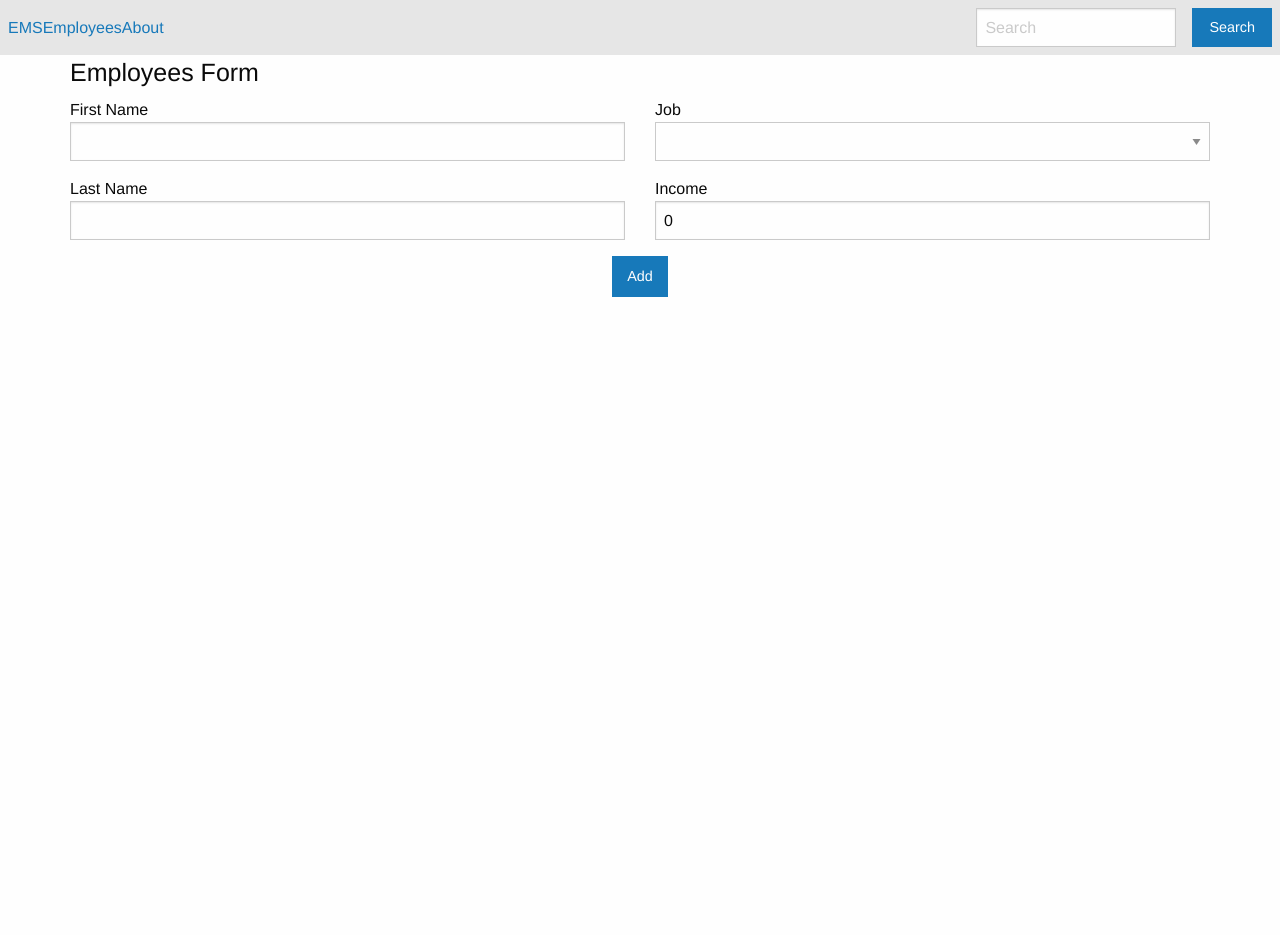
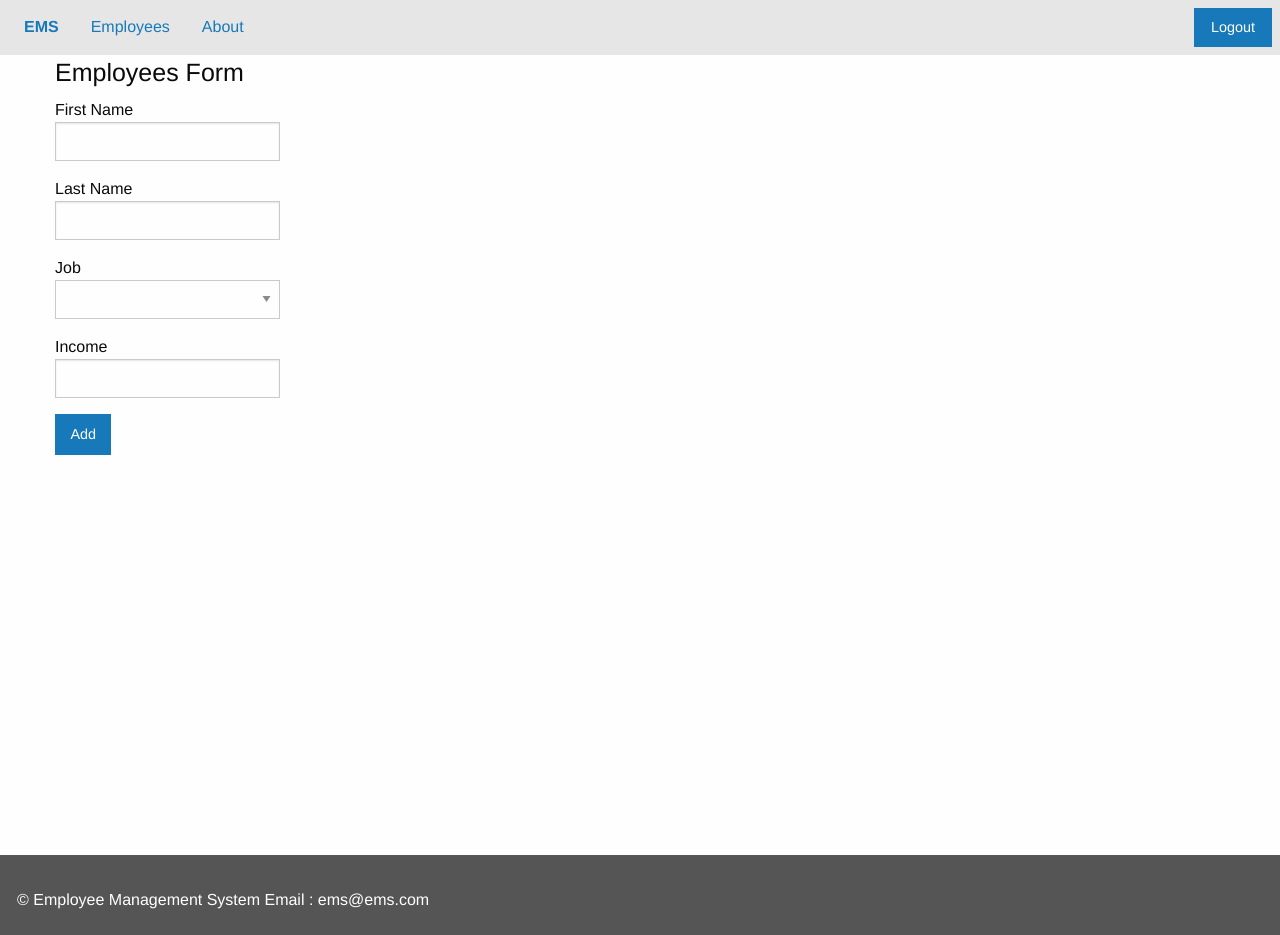
Before and after one commit to NKabiru/vueapp, a Vue app: page /#/employee in a window 1280 px wide. Before the commit the page ends 800 px from the top, so only its background shows below. Built offline with nearby package versions, Linux system fonts and the light colour scheme.

Commit message:
Added new components

```diff
--- a/index.html
+++ b/index.html
@@ -4,16 +4,16 @@
     <meta charset="utf-8">
     <meta name="viewport" content="width=device-width,initial-scale=1.0">
     <link rel="stylesheet" href="src/assets/css/foundation.css" />
+    <script src="src/assets/js/vendor/jquery.js"></script>
+    <script src="src/assets/js/vendor/what-input.js"></script>
+    <script src="src/assets/js/vendor/foundation.min.js"></script>
+    <script>$(document).foundation();</script>
     <title>vueapp</title>
   </head>
   <body>
     <div id="app"></div>
     <!-- built files will be auto injected -->
-    <script src="src/assets/js/vendor/jquery.js"></script>
-    <script src="src/assets/js/vendor/what-input.js"></script>
-    <script src="src/assets/js/vendor/foundation.min.js"></script>
-    <script>
-        $(document).foundation();
-    </script>
+
+
   </body>
 </html>
--- a/src/App.vue
+++ b/src/App.vue
@@ -1,20 +1,33 @@
 <template>
   <div id="app">
     <navbar></navbar>
-    <div class="grid-container">
-      <router-view/>
-    </div>
+      <div class="grid-container">
+        <router-view/>
+      </div>
+    <bottom-bar></bottom-bar>
   </div>
 </template>
 
 <script>
 import Navbar from '@/components/Navbar.vue'
+import BottomBar from '@/components/BottomBar.vue'
+
+var mixin = {
+    created: function(){
+        console.log("Success");
+    }
+};
 export default {
+  mixins: [mixin],
   name: 'app',
-  components: { Navbar }
+  components: { Navbar, BottomBar }
 }
 </script>
 
 <style>
-
+  .grid-container{
+    overflow: auto;
+    height: 100vh;
+    display: flex;
+  }
 </style>
--- /dev/null
+++ b/src/components/BottomBar.vue
@@ -0,0 +1,29 @@
+<template>
+    <div id="bottom-bar" class="grid-x grid-margin-x">
+        <p>&copy; Employee Management System</p>
+        <span id="email"><component is="contacts"></component></span>
+    </div>
+</template>
+
+<script>
+    import Vue from 'vue'
+    export default {
+        name: 'BottomBar'
+    }
+    Vue.component('contacts',{
+        template: `<p>&nbsp;Email : ems@ems.com</p>`
+    })
+</script>
+
+<style>
+    #bottom-bar {
+        background-color: #555 !important;
+        color: #fff !important;
+        bottom: 0 !important;
+        height: 5rem;
+        padding: 2rem;
+    }
+    #email {
+        right: 0 !important;
+    }
+</style>
--- a/src/components/Employee.vue
+++ b/src/components/Employee.vue
@@ -1,32 +1,37 @@
 <script>
+var mixin = {
+    methods: {
+        addEmployee(){
+            this.employee.id  =`EK${this.employeeList.length + 1}`;
+            this.employeeList.push(this.employee);
+            this.employee = {};
+        }
+    }
+    };
 export default {
     name: 'Employee',
     data() {
         return {
-            employee: {
-                id: 0,
-                fname: '',
-                lname: '',
-                job: '',
-                income: 0
-            },
+            employee: {},
             formtitle: 'Form',
             tabletitle: 'Employee Table',
             employeeList: [],
             tableClass: 'unstriped',
         }
     },
+    mixins: [mixin],
     computed:{
         updateTitle(){
             return 'Employees ' + this.formtitle;
         }
     },
-
     methods: {
-        addEmployee(){
-            this.employee.id  =`EK${this.employeeList.length + 1}`;
-            this.employeeList.push(this.employee);
-            this.employee = {};
+        employeeNumber(){
+            console.log(this.employeeList.length);
+        },
+        added(){
+            console.log('New employee added');
+            this.$emit('added');
         },
         netIncome(income){
             return Math.round(income * 85) / 100;
@@ -36,16 +41,12 @@
 </script>
 
 <template>
-    <div class="grid-container">
+    <div>
         <h4>{{ updateTitle }}</h4>
         <div class="grid-x grid-margin-x align-center">
-
-            <div class="medium-6 cell">
+            <div class="large-auto cell">
                 First Name<input type="text" v-model="employee.fname">
                 Last Name<input type="text" v-model="employee.lname">
-            </div>
-
-            <div class="medium-6 cell">
                 Job<select v-model="employee.job">
                 <option value="Developer">Developer</option>
                 <option value="Operator">Operator</option>
@@ -54,13 +55,11 @@
                 <option value="Advisor">Advisor</option>
             </select>
                 Income<input type="number" v-model="employee.income">
+                <button class="button" type="button" @click="addEmployee" :added="employeeNumber">Add</button>
             </div>
-
-            <button class="button" type="button" @click="addEmployee">Add</button>
         </div>
-
         <template v-if="employeeList.length >= 1">
-        <div class="grid-x grid-margin-x">
+        <div class="grid-x grid-margin-x align-center">
 
             <div class="cell">
                 <h4>{{ tabletitle }}</h4>
@@ -88,8 +87,6 @@
         </div>
 
         </template>
-
-
   </div>
 
 </template>
--- a/src/components/Home.vue
+++ b/src/components/Home.vue
@@ -1,15 +1,27 @@
 <template>
     <div class="grid-container">
         <div class="grid-x grid-margin-x">
-            <p>Welcome to Employee Management System!</p>
+            <p>Welcome to Employee Management System!&nbsp;</p>
+            <span><subtitle message="Making employee management simple!"></subtitle></span>
         </div>
     </div>
 </template>
 
 <script>
+    import  Vue from 'vue'
     export default {
-        name: 'Home'
+        name: 'Home',
+        data(){
+            return{
+                message: "Making employee management simple!"
+            }
+        }
+
     }
+    Vue.component('subtitle',{
+        props: ['message'],
+        template: `<p><em>{{ message }}</em><slot>The best company in employee management</slot></p>`
+    });
 </script>
 
 <style scoped>
--- a/src/components/Navbar.vue
+++ b/src/components/Navbar.vue
@@ -1,14 +1,15 @@
 <template>
   <div class="top-bar">
     <div class="top-bar-left">
-        <span><router-link :to="{name: 'Home'}" >{{ title }}</router-link></span>
-        <span><router-link :to="{name: 'Employee'}">Employees</router-link></span>
-        <span><router-link :to="{name: 'About'}">About</router-link></span>
+        <ul class="dropdown menu" data-dropdown-menu>
+            <li><router-link :to="{name: 'Home'}"><strong>EMS</strong></router-link></li>
+            <li><router-link :to="{name: 'Employee'}">Employees</router-link></li>
+            <li><router-link :to="{name: 'About'}">About</router-link></li>
+        </ul>
     </div>
     <div class="top-bar-right">
       <ul class="menu">
-        <li><input type="text" placeholder="Search"/></li>
-        <li><button class="button" @click="search">Search</button></li>
+        <li><button class="button" @click="logout">Logout</button></li>
       </ul>
     </div>
   </div>
@@ -17,19 +18,17 @@
 <script>
 export default {
   name: 'Navbar',
-  data(){
-      return {
-          title: 'EMS'
-      }
-  },
     methods: {
-      search(){
-          console.log("Search button clicked");
+      logout(){
+          console.log("Logout button clicked");
       }
     }
 }
 </script>
 
-<style>
-
+<style scoped>
+    ul li {
+        color: #000 !important;
+        text-decoration: none !important;
+    }
 </style>
```
Lines whose indentation alone changed are shown as unchanged.
